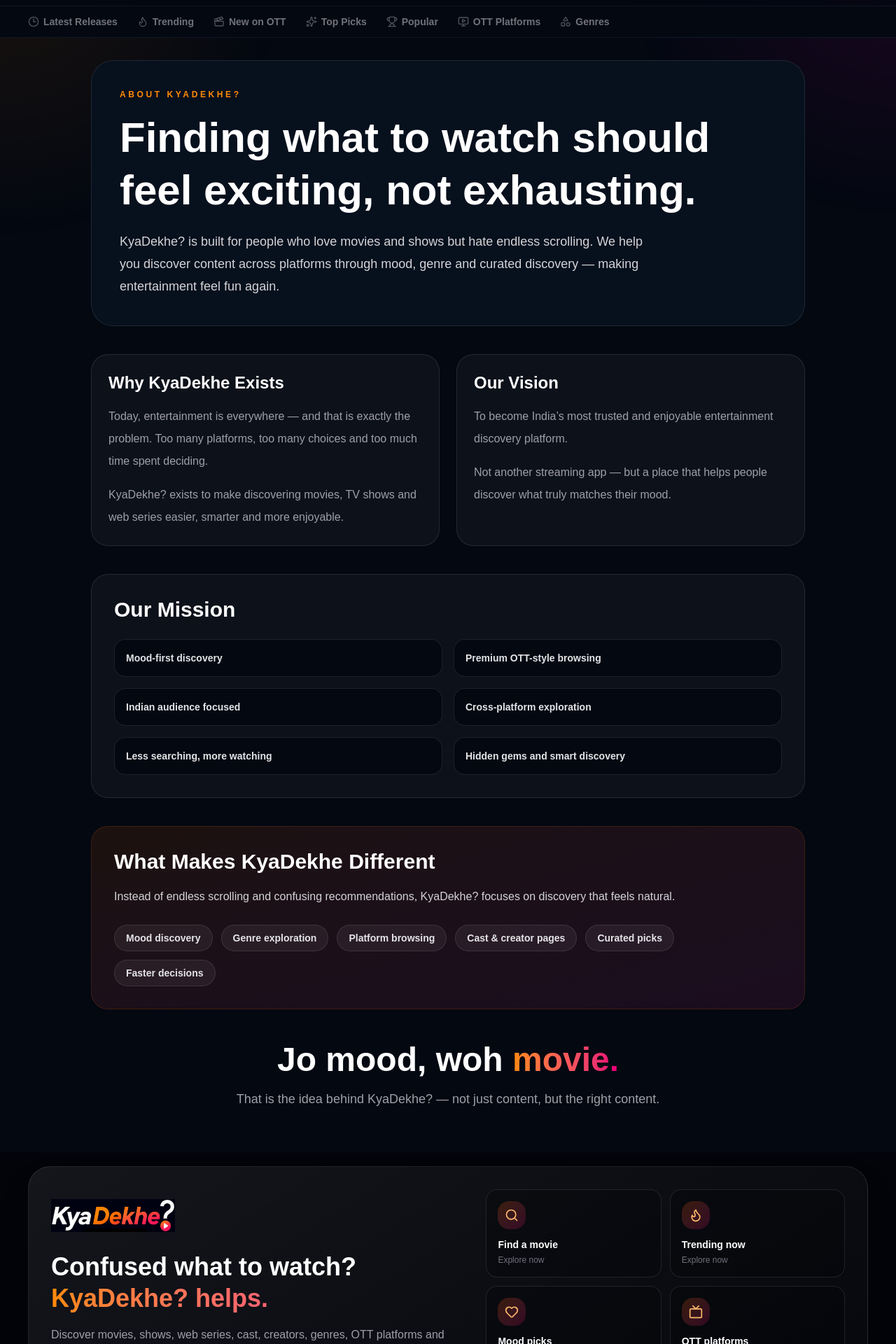
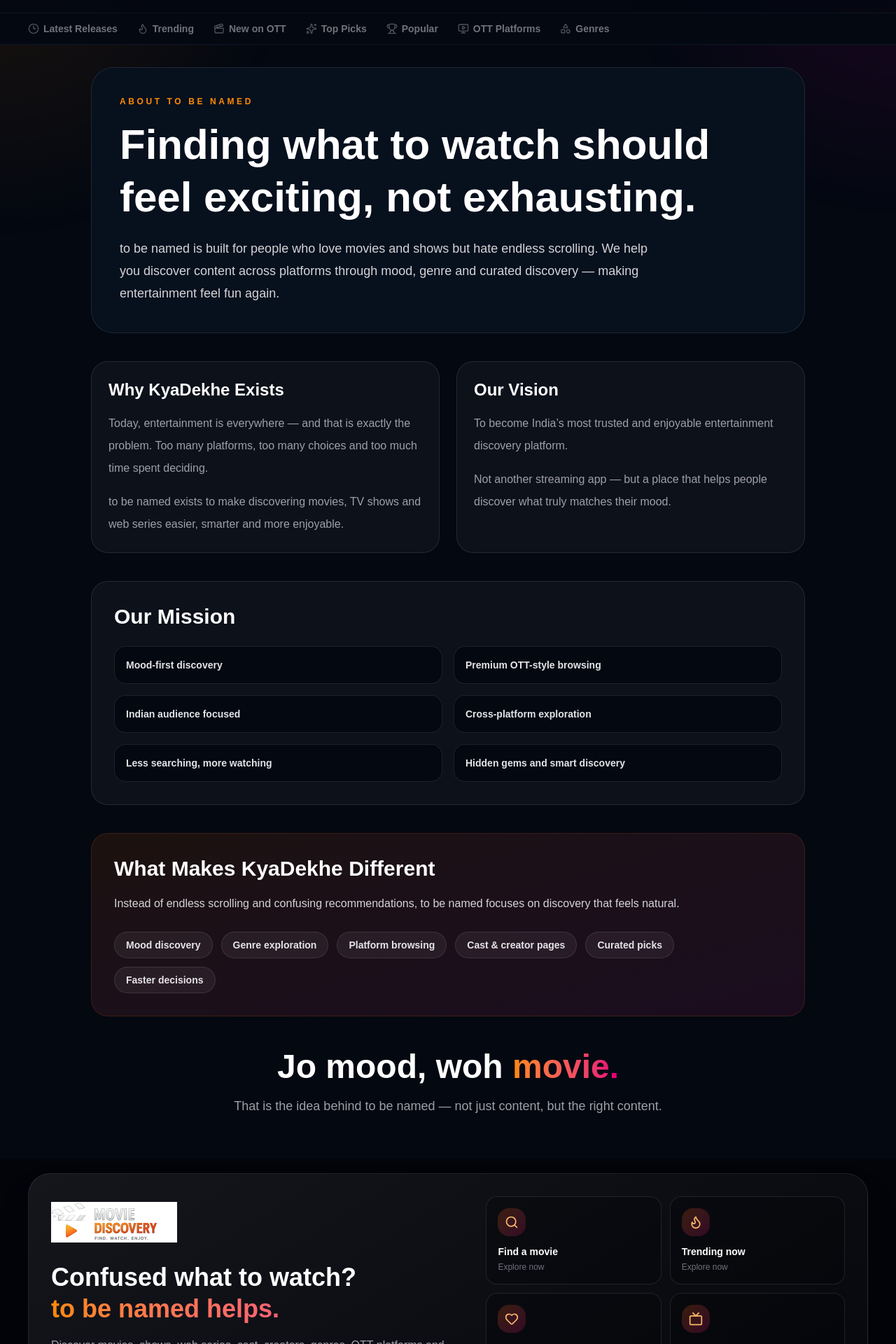
Before and after one commit to LotusTurnedBlue/kyadekhe, a Next.js app: page /about in a window 1280 px wide. Shown: the part 80-2000 px from the top of the page at 70% size. Built offline with nearby package versions, Linux system fonts and the light colour scheme.

Commit message:
Add placeholder branding for feedback preview

```diff
--- a/app/about/page.tsx
+++ b/app/about/page.tsx
@@ -6,7 +6,7 @@ export default function AboutPage() {
       <div className="relative mx-auto max-w-[1100px] px-5 pb-5 pt-8 md:px-10 md:pb-10">
         <section className="rounded-[32px] border border-white/10 bg-[#07101d] p-6 md:p-10">
           <p className="text-xs font-black uppercase tracking-[0.3em] text-orange-400">
-            About KyaDekhe?
+            About to be named
           </p>
 
           <h1 className="mt-4 text-4xl font-black leading-tight md:text-6xl">
@@ -14,7 +14,7 @@ export default function AboutPage() {
           </h1>
 
           <p className="mt-5 max-w-3xl text-lg leading-8 text-zinc-300">
-            KyaDekhe? is built for people who love movies and shows
+            to be named is built for people who love movies and shows
             but hate endless scrolling. We help you discover content
             across platforms through mood, genre and curated discovery —
             making entertainment feel fun again.
@@ -34,7 +34,7 @@ export default function AboutPage() {
             </p>
 
             <p className="mt-4 leading-8 text-zinc-400">
-              KyaDekhe? exists to make discovering movies, TV shows and
+              to be named exists to make discovering movies, TV shows and
               web series easier, smarter and more enjoyable.
             </p>
           </div>
@@ -87,7 +87,7 @@ export default function AboutPage() {
 
           <p className="mt-4 leading-8 text-zinc-300">
             Instead of endless scrolling and confusing recommendations,
-            KyaDekhe? focuses on discovery that feels natural.
+            to be named focuses on discovery that feels natural.
           </p>
 
           <div className="mt-6 flex flex-wrap gap-3">
@@ -115,7 +115,7 @@ export default function AboutPage() {
           </h2>
 
           <p className="mx-auto mt-4 max-w-2xl text-lg leading-8 text-zinc-400">
-            That is the idea behind KyaDekhe? —
+            That is the idea behind to be named —
             not just content, but the right content.
           </p>
         </section>
--- a/app/genre/[slug]/page.tsx
+++ b/app/genre/[slug]/page.tsx
@@ -30,7 +30,7 @@ export default async function GenreDetailPage({
     <AppShell>
       <ContentGridPage
         title={genre.name}
-        subtitle={`Explore ${genre.name} titles on KyaDekhe?`}
+        subtitle={`Explore ${genre.name} titles on to be named.`}
         content={content}
         enableTypeFilter
       />
--- a/app/latest-releases/page.tsx
+++ b/app/latest-releases/page.tsx
@@ -24,7 +24,7 @@ export default async function LatestReleasesPage() {
     <AppShell>
       <ContentGridPage
         title="Latest Releases"
-        subtitle="Recently added titles on KyaDekhe?"
+        subtitle="Recently added titles on to be named."
         content={content}
         enableTypeFilter
       />
--- a/components/branding/BrandLogo.tsx
+++ b/components/branding/BrandLogo.tsx
@@ -9,12 +9,12 @@ export default function BrandLogo() {
       aria-label="Go to homepage"
     >
       <Image
-        src="/kyadekhe-logo.png"
+        src="/tobenamed.png"
         alt="KyaDekhe?"
-        width={1414}
-        height={370}
+        width={1440}
+        height={460}
         priority
-        className="h-auto w-[141px] md:w-[176.75px]"
+        className="h-[46px] md:h-[57.5px] w-[144px] md:w-[180px]"
       />
     </Link>
   );
--- a/components/home/WhyKyaDekhe.tsx
+++ b/components/home/WhyKyaDekhe.tsx
@@ -17,7 +17,7 @@ const features = [
 export default function WhyKyaDekhe() {
   return (
     <section className="hidden pt-8 md:block">
-      <h2 className="mb-5 text-2xl font-black">Why KyaDekhe?</h2>
+      <h2 className="mb-5 text-2xl font-black">Why to be named.</h2>
 
       <div className="grid grid-cols-4 gap-5">
         {features.map(([Icon, title, desc]) => (
--- a/components/layout/Footer.tsx
+++ b/components/layout/Footer.tsx
@@ -76,7 +76,7 @@ export default function Footer() {
               <h2 className="mt-5 max-w-xl text-2xl font-black leading-tight text-white md:text-4xl">
                 Confused what to watch?
                 <span className="block bg-gradient-to-r from-orange-400 to-pink-500 bg-clip-text text-transparent">
-                  KyaDekhe? helps.
+                  to be named helps.
                 </span>
               </h2>
 
@@ -166,7 +166,7 @@ export default function Footer() {
             </div>
 
             <div className="mt-6 flex flex-col items-center gap-3 border-t border-white/10 pt-5 text-xs text-zinc-500 md:flex-row md:items-center md:justify-between">
-              <p>© {new Date().getFullYear()} KyaDekhe?. All rights reserved.</p>
+              <p>© {new Date().getFullYear()} to be named. All rights reserved.</p>
             </div>
           </div>
         </div>
```
Also changed, not shown: public/tobenamed.png (added).
